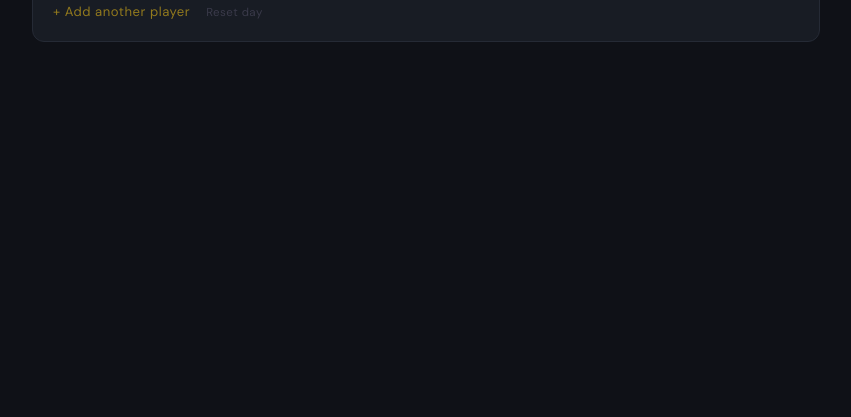
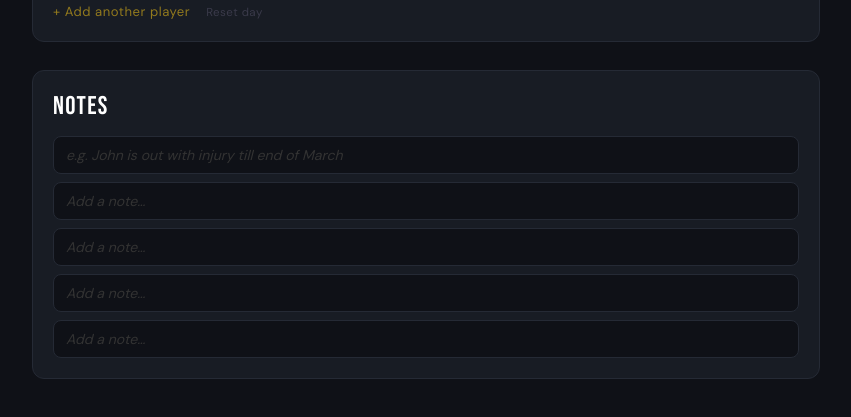
Before and after one commit to sammakkot/padel_shmadel, a React (Vite) app: page / in a window 1280 px wide. Shown: the part 3678-4095 px from the top of the page, without its empty margins (214-1065 px from the left). Before the commit the page ends 3780 px from the top, so only its background shows below. Built offline with nearby package versions, Linux system fonts and the light colour scheme; no server answers; the database is empty.

Commit message:
Treating unselected From and Till. Adding Notes section

```diff
--- a/src/App.jsx
+++ b/src/App.jsx
@@ -1,4 +1,5 @@
 import DaySection from './DaySection.jsx';
+import Notes from './Notes.jsx';
 import styles from './App.module.css';
 
 const DAY_COUNT = 10;
@@ -34,6 +35,7 @@ export default function App() {
         {days.map((day, i) => (
           <DaySection key={dateKey(day)} day={day} dayIndex={i} docId={dateKey(day)} />
         ))}
+        <Notes lang="en" />
       </main>
     </div>
   );
--- a/src/DaySection.jsx
+++ b/src/DaySection.jsx
@@ -25,11 +25,15 @@ function timeToMins(t) {
   return h * 60 + m;
 }
 
-// Check if a specific array of players (all must be filled) share a 90-min window
+const DEFAULT_FROM = 7 * 60;   // 7:00 AM in minutes
+const DEFAULT_TILL = 22 * 60;  // 10:00 PM in minutes
+
+// Check if a specific array of players share a 90-min window.
+// Empty from = 7am, empty till = 10pm (player is flexible).
 function groupHasWindow(group) {
-  if (group.some(p => !p.name || !p.from || !p.till)) return false;
-  const overlapStart = Math.max(...group.map(p => timeToMins(p.from)));
-  const overlapEnd   = Math.min(...group.map(p => timeToMins(p.till)));
+  if (group.some(p => !p.name)) return false;
+  const overlapStart = Math.max(...group.map(p => p.from ? timeToMins(p.from) : DEFAULT_FROM));
+  const overlapEnd   = Math.min(...group.map(p => p.till ? timeToMins(p.till) : DEFAULT_TILL));
   return overlapEnd - overlapStart >= 90;
 }
 
@@ -47,7 +51,7 @@ function combinations(arr, k) {
 function analyzeDay(players) {
   const filledIndices = players
     .map((p, i) => ({ p, i }))
-    .filter(({ p }) => p.name && p.from && p.till)
+    .filter(({ p }) => p.name)   // only name is required; from/till default if empty
     .map(({ i }) => i);
 
   const filledCount = filledIndices.length;
@@ -63,9 +67,9 @@ function analyzeDay(players) {
     const group = combo.map(i => players[i]);
     if (groupHasWindow(group)) {
       const outIndices = filledIndices.filter(i => !combo.includes(i));
-      // Calculate the actual overlap window
-      const overlapStart = Math.max(...group.map(p => timeToMins(p.from)));
-      const overlapEnd   = Math.min(...group.map(p => timeToMins(p.till)));
+      // Calculate the actual overlap window (use defaults for empty from/till)
+      const overlapStart = Math.max(...group.map(p => p.from ? timeToMins(p.from) : DEFAULT_FROM));
+      const overlapEnd   = Math.min(...group.map(p => p.till ? timeToMins(p.till) : DEFAULT_TILL));
       // Convert minutes back to time string
       const toTimeStr = mins => `${Math.floor(mins/60)}:${mins%60 === 0 ? '00' : '30'}`;
       return {
--- /dev/null
+++ b/src/Notes.jsx
@@ -0,0 +1,70 @@
+import { useState, useEffect } from 'react';
+import { doc, onSnapshot, setDoc } from 'firebase/firestore';
+import { db } from './firebase.js';
+import styles from './Notes.module.css';
+
+const NOTE_COUNT = 5;
+
+function emptyNotes() {
+  return Array(NOTE_COUNT).fill('');
+}
+
+export default function Notes({ lang = 'en' }) {
+  const [notes, setNotes] = useState(emptyNotes());
+  const [saving, setSaving] = useState(false);
+
+  const isRu = lang === 'ru';
+  const T = {
+    title:       isRu ? 'Заметки'                                          : 'Notes',
+    placeholder0: isRu ? 'Например: Петя выбыл до конца марта с травмой'  : 'e.g. John is out with injury till end of March',
+    placeholder:  isRu ? 'Добавить заметку…'                              : 'Add a note…',
+  };
+
+  useEffect(() => {
+    const ref = doc(db, 'meta', 'notes');
+    const unsub = onSnapshot(ref, (snap) => {
+      if (snap.exists()) {
+        const data = snap.data();
+        setNotes(data.notes || emptyNotes());
+      }
+    }, err => console.error('Notes listen error:', err));
+    return unsub;
+  }, []);
+
+  const saveNotes = async (newNotes) => {
+    setSaving(true);
+    try {
+      await setDoc(doc(db, 'meta', 'notes'), { notes: newNotes }, { merge: true });
+    } catch (err) {
+      console.error('Notes save error:', err);
+    }
+    setSaving(false);
+  };
+
+  const updateNote = (idx, value) => {
+    const next = notes.map((n, i) => i === idx ? value : n);
+    setNotes(next);
+    saveNotes(next);
+  };
+
+  return (
+    <section className={styles.section}>
+      <div className={styles.header}>
+        <span className={styles.title}>{T.title}</span>
+        {saving && <span className={styles.savingDot} />}
+      </div>
+      <div className={styles.list}>
+        {notes.map((note, idx) => (
+          <input
+            key={idx}
+            className={styles.noteInput}
+            type="text"
+            value={note}
+            placeholder={idx === 0 ? T.placeholder0 : T.placeholder}
+            onChange={e => updateNote(idx, e.target.value)}
+          />
+        ))}
+      </div>
+    </section>
+  );
+}
--- /dev/null
+++ b/src/Notes.module.css
@@ -0,0 +1,63 @@
+.section {
+  background: #181c24;
+  border: 1px solid #252a35;
+  border-radius: 12px;
+  padding: 20px;
+  margin-top: 8px;
+}
+
+.header {
+  display: flex;
+  align-items: center;
+  gap: 10px;
+  margin-bottom: 14px;
+}
+
+.title {
+  font-family: 'Bebas Neue', sans-serif;
+  font-size: 1.6rem;
+  letter-spacing: 0.05em;
+  color: #fff;
+}
+
+.savingDot {
+  display: inline-block;
+  width: 8px;
+  height: 8px;
+  background: #f5c518;
+  border-radius: 50%;
+  animation: pulse 1s infinite;
+}
+
+@keyframes pulse {
+  0%, 100% { opacity: 1; }
+  50%       { opacity: 0.2; }
+}
+
+.list {
+  display: flex;
+  flex-direction: column;
+  gap: 8px;
+}
+
+.noteInput {
+  width: 100%;
+  background: #0f1117;
+  border: 1px solid #252a35;
+  border-radius: 8px;
+  color: #e8e8e8;
+  font-family: 'DM Sans', sans-serif;
+  font-size: 0.88rem;
+  padding: 9px 12px;
+  outline: none;
+  transition: border-color 0.2s;
+}
+
+.noteInput:focus {
+  border-color: #f5c518;
+}
+
+.noteInput::placeholder {
+  color: #333;
+  font-style: italic;
+}
```
